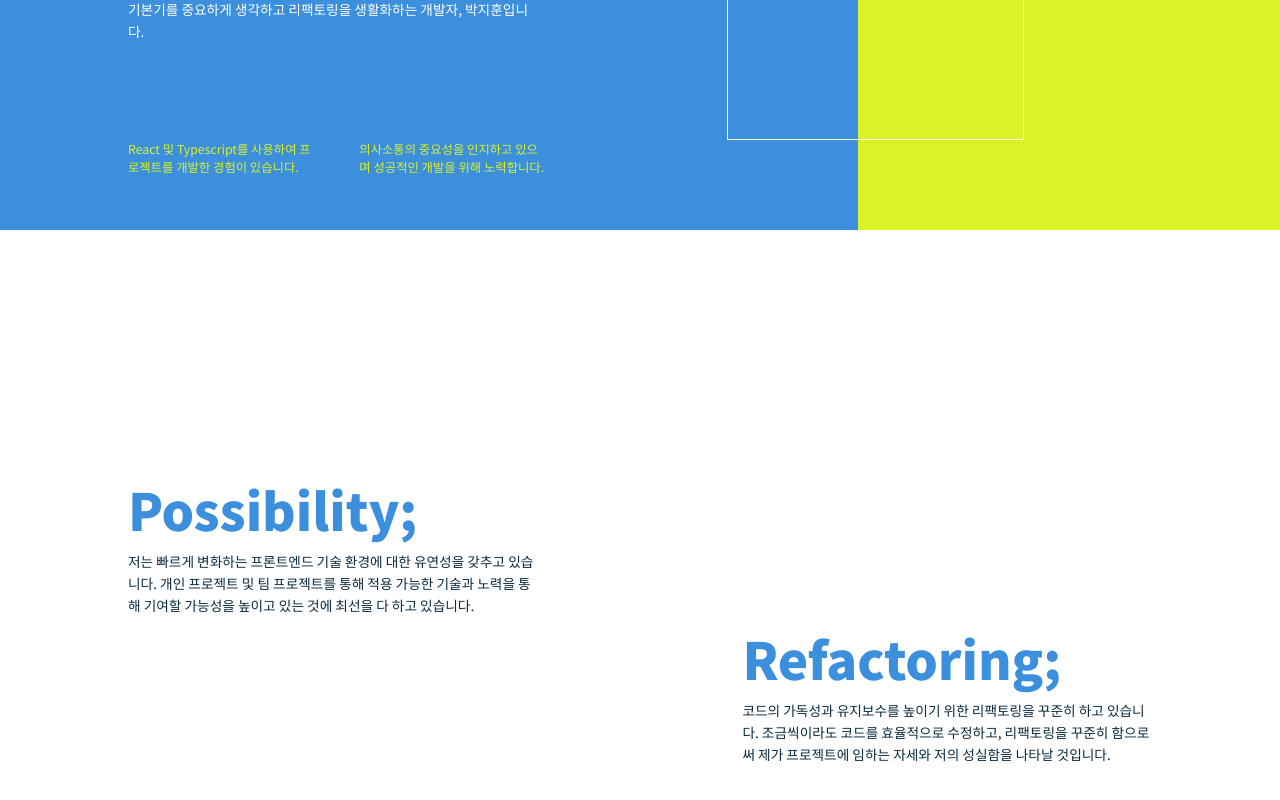
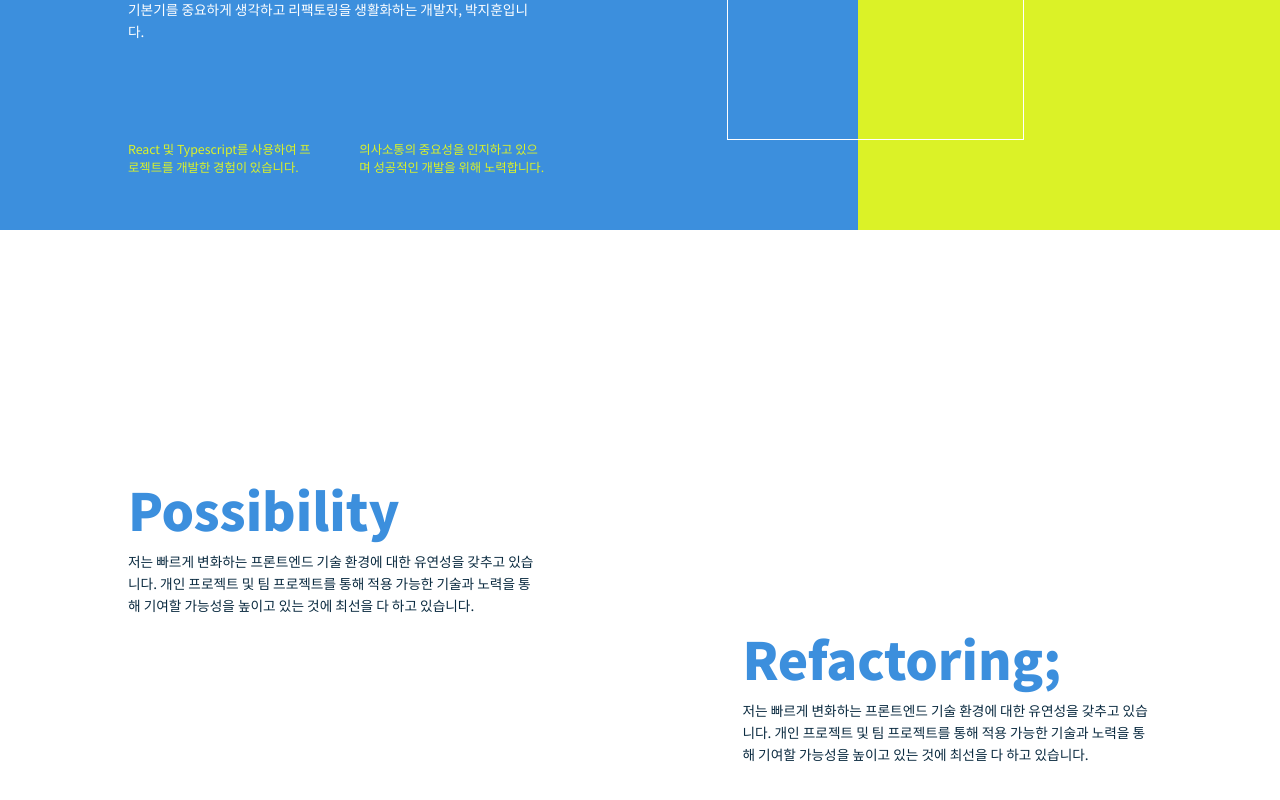
Before and after one commit to bbagbbagn2/PJH-Portfolio, a React (Create React App) app: page / in a window 1280 px wide. Shown: the part 344-1144 px from the top of the page. Built offline with nearby package versions, Linux system fonts and the light colour scheme.

Commit message:
docs: Features 섹션 디렉토리 수정

```diff
--- /dev/null
+++ b/src/pages/Features/Container/CavalierArticle.tsx
@@ -0,0 +1,83 @@
+import React from 'react';
+import styled from 'styled-components';
+
+type CavalierArticleProps = {
+  justifyContent?: string;
+  title: string;
+  description: string;
+};
+
+export default function CavalierArticle({
+  justifyContent,
+  title,
+  description,
+}: CavalierArticleProps) {
+  return (
+    <Article
+      justifyContent={justifyContent}
+      title={title}
+      description={description}
+    >
+      <CavalierBox>
+        <CardHeading>{title}</CardHeading>
+        <Paragraph>{description}</Paragraph>
+      </CavalierBox>
+    </Article>
+  );
+}
+
+const Article = styled.article<CavalierArticleProps>`
+  position: relative;
+  display: flex;
+
+  justify-content: ${props => props.justifyContent};
+
+  @media (max-width: 700px) {
+    :not(:last-of-type) {
+      margin-bottom: 6vh;
+    }
+  }
+
+  h1,
+  p {
+    opacity: 1;
+    transform: translate3d(0, 0, 0);
+    transition: opacity 0.2s, transform 0.5s;
+  }
+`;
+
+const CavalierBox = styled.div`
+  position: relative;
+`;
+
+const CardHeading = styled.h1`
+  font-size: 4em;
+  font-weight: 900;
+  line-height: 1.1;
+  color: #3c8fdd;
+  opacity: 1;
+  transform: translate3d(0, 0, 0);
+  transition: opacity 0.2s, transform 0.5s;
+
+  @media (min-width: 701px) {
+    max-width: 30vw;
+    transition-delay: 200ms;
+  }
+`;
+
+const Paragraph = styled.p`
+  font-size: 1rem;
+  line-height: 1.6;
+  color: #0b2b40;
+
+  @media (max-width: 580px) {
+    font-size: 1.3em;
+  }
+
+  @media (min-width: 701px) {
+    width: 32vw;
+    max-width: 701px;
+    font-size: 1.07em;
+    transition-delay: 310ms;
+  }
+`;
--- a/src/pages/Features/Container/InnerContainer.tsx
+++ b/src/pages/Features/Container/InnerContainer.tsx
@@ -1,36 +1,34 @@
 import React from 'react';
 import styled from 'styled-components';
 
-type CavalierArticleProps = {
-    justifyContent?: string;
-}
+import CavalierArticle from './CavalierArticle';
+
+const articlesData = [
+  {
+    title: 'Possibility',
+    description:
+      '저는 빠르게 변화하는 프론트엔드 기술 환경에 대한 유연성을 갖추고 있습니다. 개인 프로젝트 및 팀 프로젝트를 통해 적용 가능한 기술과 노력을 통해 기여할 가능성을 높이고 있는 것에 최선을 다 하고 있습니다.',
+  },
+  {
+    title: 'Refactoring;',
+    description:
+      '저는 빠르게 변화하는 프론트엔드 기술 환경에 대한 유연성을 갖추고 있습니다. 개인 프로젝트 및 팀 프로젝트를 통해 적용 가능한 기술과 노력을 통해 기여할 가능성을 높이고 있는 것에 최선을 다 하고 있습니다.',
+    justifyContent: 'flex-end',
+  },
+];
 
 export default function InnerContainer() {
   return (
-      <Container>
-        <CavalierArticle>
-          <CavalierBox>
-            <CardHeading>Possibility;</CardHeading>
-            <Paragraph>
-              저는 빠르게 변화하는 프론트엔드 기술 환경에 대한 유연성을 갖추고
-              있습니다. 개인 프로젝트 및 팀 프로젝트를 통해 적용 가능한 기술과
-              노력을 통해 기여할 가능성을 높이고 있는 것에 최선을 다 하고
-              있습니다.
-            </Paragraph>
-          </CavalierBox>
-        </CavalierArticle>
-        <CavalierArticle justifyContent='flex-end'>
-          <CavalierBox>
-            <CardHeading>Refactoring;</CardHeading>
-            <Paragraph>
-              코드의 가독성과 유지보수를 높이기 위한 리팩토링을 꾸준히 하고
-              있습니다. 조금씩이라도 코드를 효율적으로 수정하고, 리팩토링을
-              꾸준히 함으로써 제가 프로젝트에 임하는 자세와 저의 성실함을 나타날
-              것입니다.
-            </Paragraph>
-          </CavalierBox>
-        </CavalierArticle>
-      </Container>
+    <Container>
+      {articlesData.map((article, index) => (
+        <CavalierArticle
+          key={index}
+          title={article.title}
+          description={article.description}
+          justifyContent={article.justifyContent}
+        />
+      ))}
+    </Container>
   );
 }
 
@@ -59,59 +57,3 @@ const Container = styled.div`
     max-width: 1760px;
   }
 `;
-
-const CavalierArticle = styled.article<CavalierArticleProps>`
-  position: relative;
-  display: flex;
-
-  justify-content: ${props => props.justifyContent};
-
-  @media (max-width: 700px) {
-    :not(:last-of-type) {
-      margin-bottom: 6vh;
-    }
-  }
-
-  h1,
-  p {
-    opacity: 1;
-    transform: translate3d(0, 0, 0);
-    transition: opacity 0.2s, transform 0.5s;
-  }
-`;
-
-const CavalierBox = styled.div`
-  position: relative;
-`;
-
-const CardHeading = styled.h1`
-  font-size: 4em;
-  font-weight: 900;
-  line-height: 1.1;
-  color: #3c8fdd;
-  opacity: 1;
-  transform: translate3d(0, 0, 0);
-  transition: opacity 0.2s, transform 0.5s;
-
-  @media (min-width: 701px) {
-    max-width: 30vw;
-    transition-delay: 200ms;
-  }
-`;
-
-const Paragraph = styled.p`
-  font-size: 1rem;
-  line-height: 1.6;
-  color: #0b2b40;
-
-  @media (max-width: 580px) {
-    font-size: 1.3em;
-  }
-
-  @media (min-width: 701px) {
-    width: 32vw;
-    max-width: 701px;
-    font-size: 1.07em;
-    transition-delay: 310ms;
-  }
-`;
```
